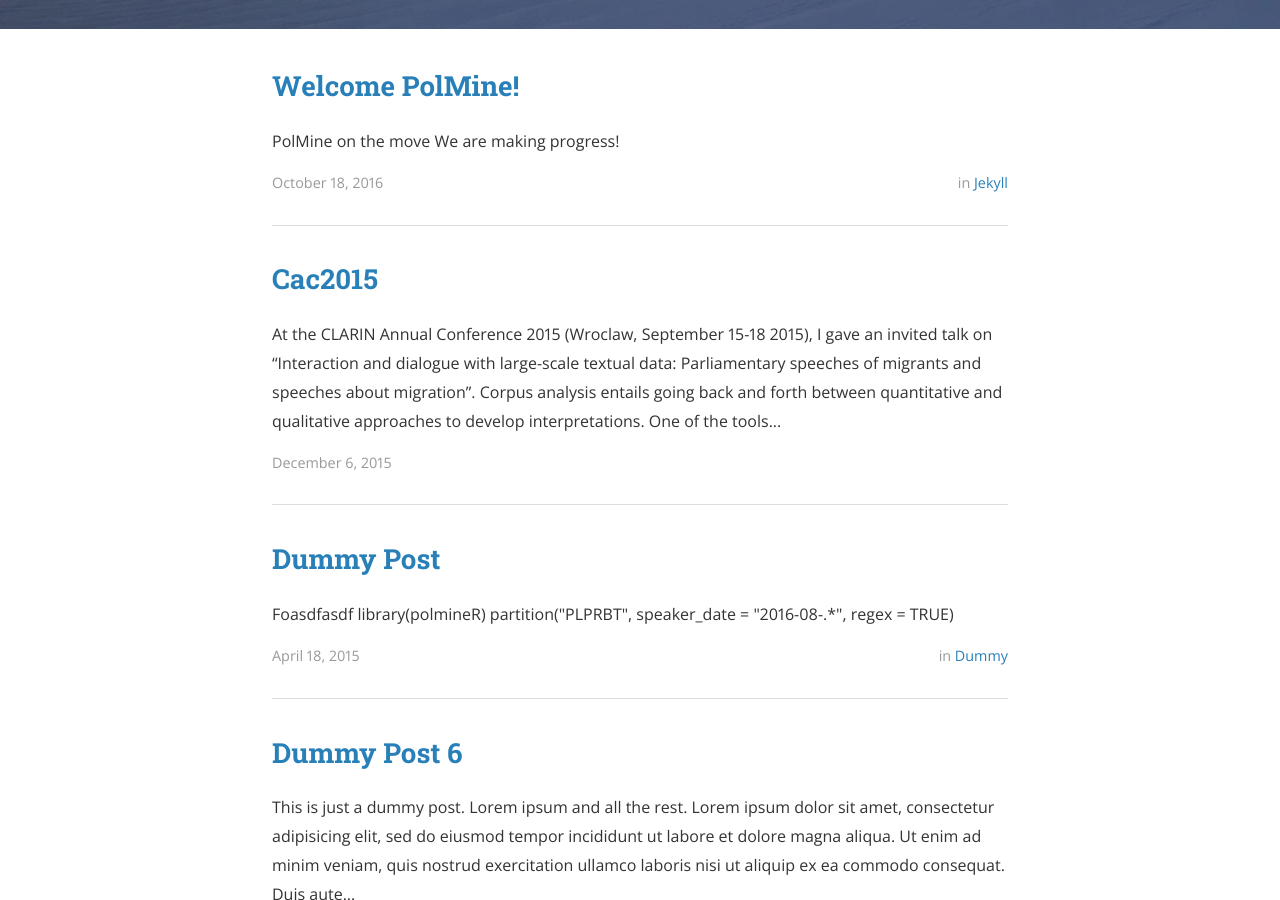
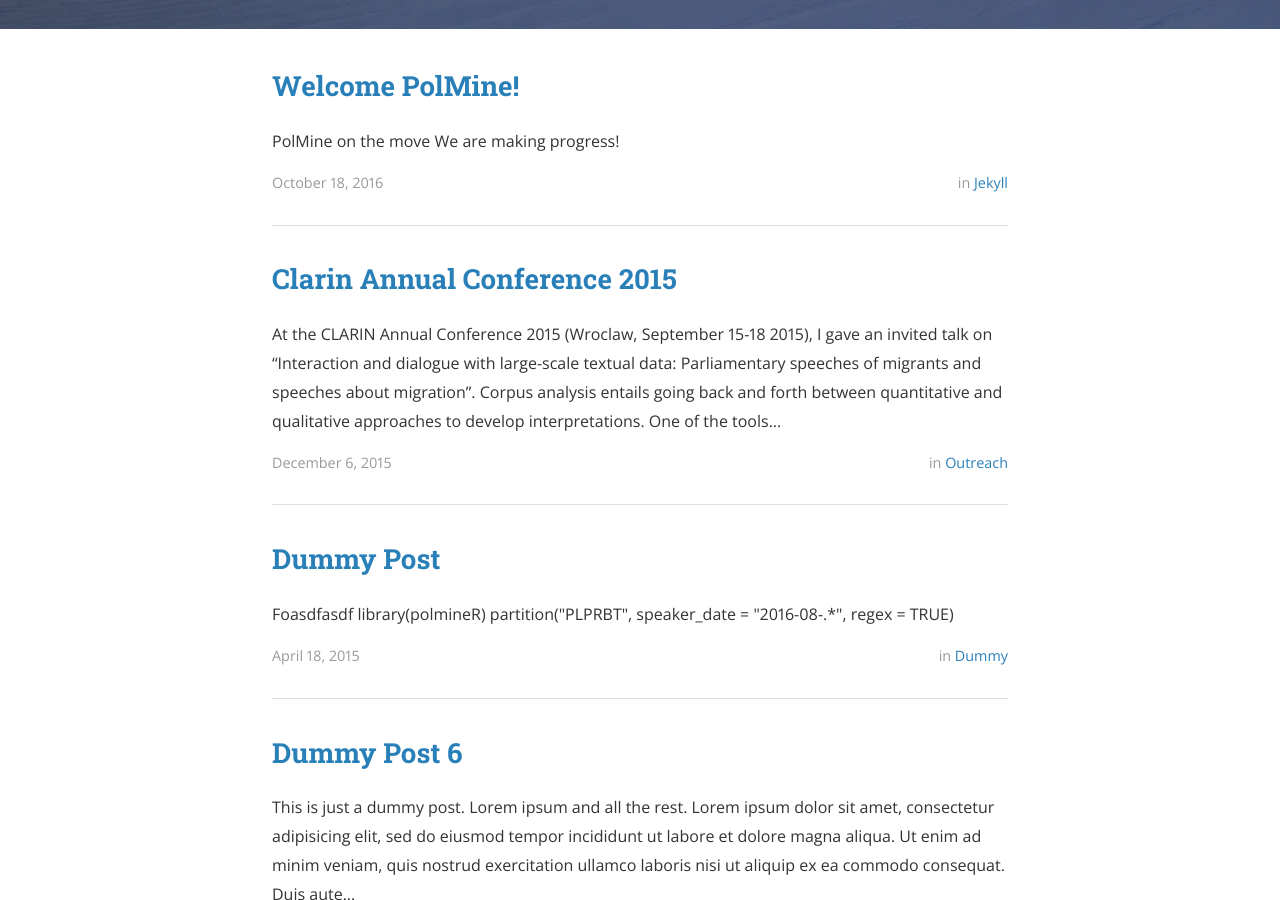
Before and after one commit to ablaette/PolMine.github.io, a Jekyll site: the page built from index.html, in a window 1280 px wide and 900 px high, scrolled down 474 px. Built offline with Jekyll 4.4.1, drawn with Linux system fonts in a browser that asks for light colours; nearby versions of some CDN libraries; the list of posts is cut into pages by our own code; a style sheet for code colours, icons or effects is not loaded.

Commit message:
Update 2015-12-06-CAC2015.md

```diff
--- a/_posts/2015-12-06-CAC2015.md
+++ b/_posts/2015-12-06-CAC2015.md
@@ -1,3 +1,13 @@
+---
+layout: post
+title:  "Clarin Annual Conference 2015"
+date:   2015-12-06
+author: Andreas Blätte
+categories: Outreach
+tags: talk
+---
+
+
 At the CLARIN Annual Conference 2015 (Wroclaw, September 15-18 2015), I gave an invited talk
 on "Interaction and dialogue with large-scale textual data: Parliamentary speeches of migrants
 and speeches about migration". Corpus analysis entails going back and forth between quantitative
```
